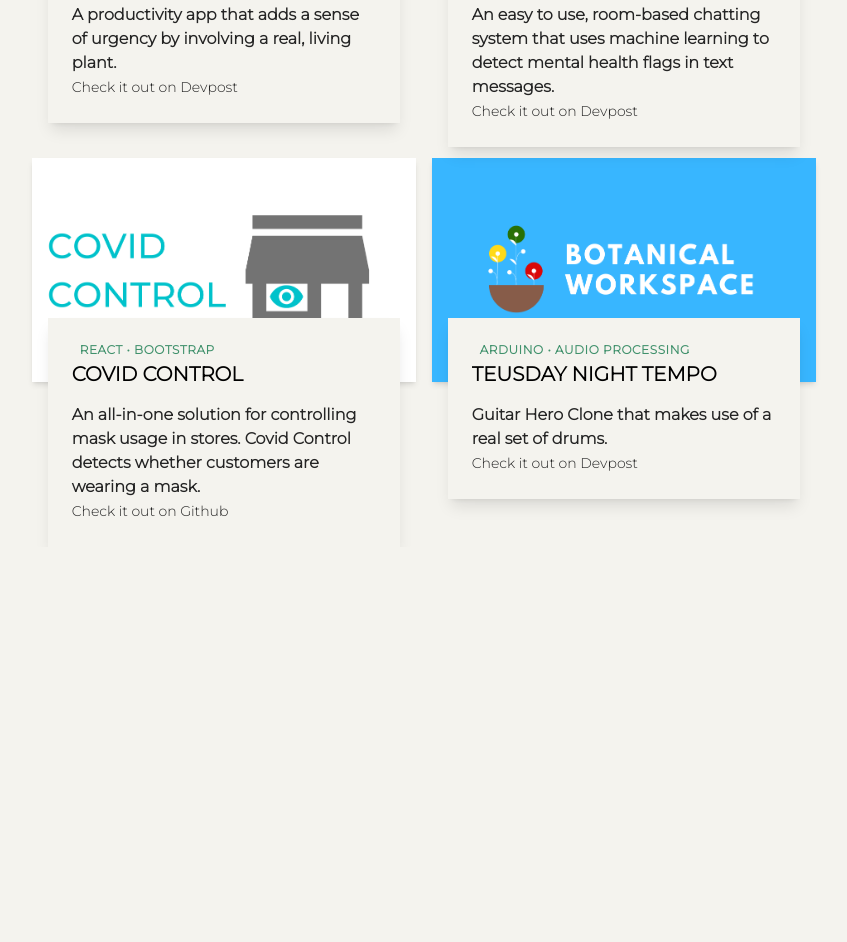
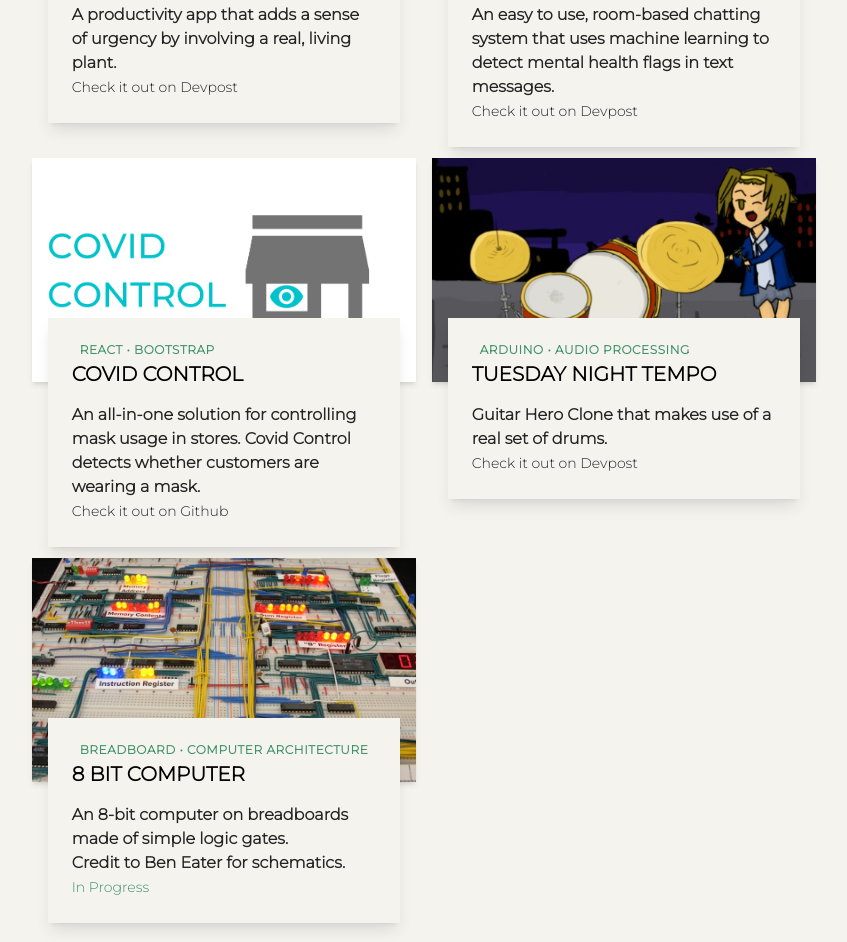
Before and after one commit to Samer-Rustum/Samer-Rustum.github.io, a website: page src/index.html in a window 1280 px wide. Shown: the part 1130-2072 px from the top of the page, without its empty margins (75-922 px from the left). Before the commit the page ends 1677 px from the top, so only its background shows below. Drawn offline with nearby package versions, Linux system fonts and the light colour scheme.

Commit message:
update website for 1B

```diff
--- a/src/index.html
+++ b/src/index.html
@@ -6,6 +6,8 @@
     <meta name="viewport" content="width=device-width, initial-scale=1.0" />
     <link href="/src/animation.css" rel="stylesheet" />
     <link href="/dist/output.css" rel="stylesheet" />
+    <title>Samer Rustum</title>
+    <link rel="icon" href="/src/images/icon.png">
 
     <!-- Fonts -->
     <link rel="preconnect" href="https://fonts.googleapis.com" />
@@ -38,7 +40,7 @@
     </section>
 
     <!-- Projects -->
-    <section class="delay-1000ms h-screen w-5/6 place-content-center self-center z-20">
+    <section class="delay-500ms h-screen w-5/6 place-content-center self-center z-20">
         <h1 class="text-black text-5xl font-sans mb-10">Projects</h1>
         <div class="flex flex-wrap flex-row gap-4">
             <div class="wrapper bg-transparent h-96 w-96">
@@ -116,7 +118,7 @@
             </div>
             <div class="wrapper bg-transparent h-96 w-96">
                 <div>
-                    <img src="/src/images/botanicalworkspace.png" alt=" botanicalworkspace" class="w-full h-56 object-cover object-center  shadow-md">
+                    <img src="/src/images/tnt.png" alt=" botanicalworkspace" class="w-full h-56 object-cover object-center  shadow-md ">
 
                     <div class="relative px-4 -mt-16  ">
                         <div class="bg-white p-6  shadow-lg">
@@ -126,13 +128,39 @@
                                 </div>
                             </div>
 
-                            <h4 class="mt-1 text-xl font-semibold uppercase leading-tight truncate">Teusday Night Tempo</h4>
+                            <h4 class="mt-1 text-xl font-semibold uppercase leading-tight truncate">Tuesday Night Tempo</h4>
 
                             <div class="mt-4">
                                 <p class="text-black text-md font-semibold">
                                     Guitar Hero Clone that makes use of a real set of drums.
                                 </p>
                                 <a href="https://devpost.com/software/saturday-night-smashing"><span class="text-sm text-black hover:text-green">Check it out on Devpost</span></a>
+                            </div>
+                        </div>
+                    </div>
+                </div>
+            </div>
+            <div class="wrapper bg-transparent h-96 w-96">
+                <div>
+                    <img src="/src/images/8bit.jpg" alt=" botanicalworkspace" class="w-full h-56 object-cover object-center  shadow-md">
+
+                    <div class="relative px-4 -mt-16  ">
+                        <div class="bg-white p-6  shadow-lg">
+                            <div class="flex items-baseline">
+                                <div class="ml-2 text-green uppercase text-xs font-semibold tracking-wider">
+                                    Breadboard &bull; Computer Architecture
+                                </div>
+                            </div>
+
+                            <h4 class="mt-1 text-xl font-semibold uppercase leading-tight truncate">8 Bit Computer</h4>
+
+                            <div class="mt-4">
+                                <p class="text-black text-md font-semibold">
+                                    An 8-bit computer on breadboards made of simple logic gates.
+                                    </br>
+                                    Credit to Ben Eater for schematics.
+                                </p>
+                               <span class="text-sm text-green">In Progress</span>
                             </div>
                         </div>
                     </div>
--- a/src/script.js
+++ b/src/script.js
@@ -1,9 +1,9 @@
 ScrollReveal().reveal(".reveal", {
-  interval:200,
-  distance:"20px",
+  interval: 200,
+  distance: "20px",
 });
 
-ScrollReveal().reveal(".delay-1000ms", {
-  distance:"20px",
-  delay:1000,
+ScrollReveal().reveal(".delay-500ms", {
+  distance: "20px",
+  delay: 500,
 });
```
Also changed, not shown: dist/output.css, src/images/8bit.jpg (added), src/images/icon.png (added), src/images/tnt.png (added), 1 other file.
